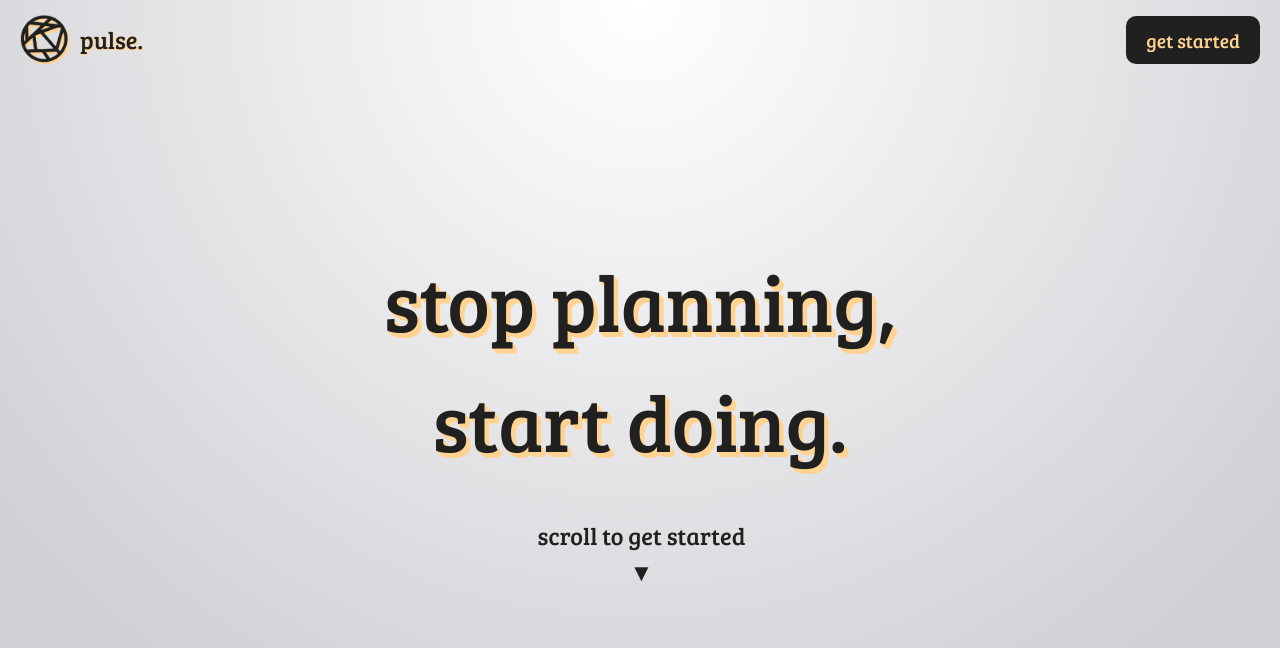
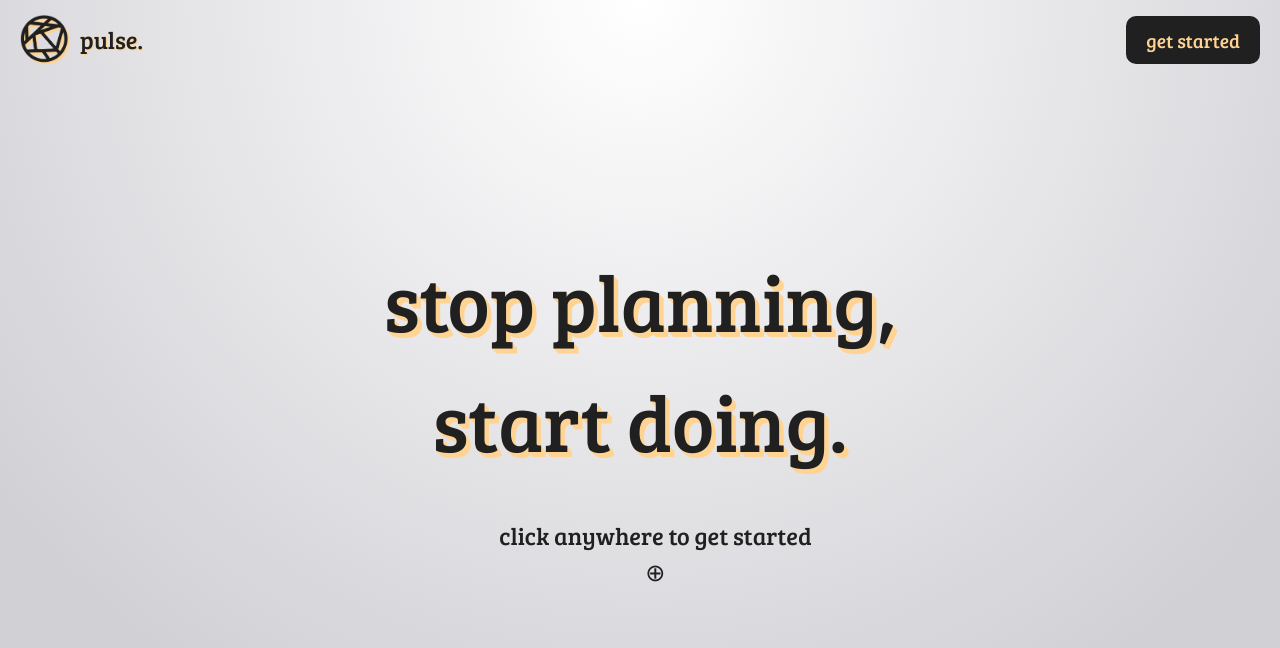
Before and after one commit to pratyushV-l/pulse, a Next.js app: page / in a window 1280 px wide. Shown: the top 648 px of the page. Built offline with nearby package versions, Linux system fonts and the light colour scheme.

Commit message:
done for now

```diff
--- a/app/globals.css
+++ b/app/globals.css
@@ -19,9 +19,10 @@
 body, html {
   color: var(--foreground);
   background: var(--background);
+  height: 100%;
   font-family: Arial, Helvetica, sans-serif;
   overflow-x: hidden;
-  overflow-y: hidden;
+  overflow-y: auto;
 }
 
 
@@ -47,6 +48,7 @@ body, html {
   background-image: -moz-radial-gradient(top, circle cover, #ffffff 0%, #d0d0d5 80%);
   background-image: -o-radial-gradient(top, circle cover, #ffffff 0%, #d0d0d5 80%);
   background-image: radial-gradient(top, circle cover, #ffffff 0%, #d0d0d5 80%);
+  overflow: auto;
 }
 
 .logotext {
@@ -74,7 +76,7 @@ body, html {
   color: #202020;
   position: absolute;
   top: 65%;
-  left: 42.0%;
+  left: 39.0%;
   text-align: center;
   animation: bob 2s infinite;
 }
--- a/app/page.tsx
+++ b/app/page.tsx
@@ -1,9 +1,23 @@
 "use client";
 
+import { useEffect } from "react";
+import { useRouter } from "next/navigation";
 import Image from "next/image";
-//import { useEffect, useRef } from "react";
 
 export default function Home() {
+  const router = useRouter();
+
+  useEffect(() => {
+    const handleClick = () => {
+        router.push("/newpage");
+    };
+
+    window.addEventListener("mousedown", handleClick);
+    return () => {
+      window.removeEventListener("mousedown", handleClick);
+    };
+  }, [router]);
+
   return (
     <div className="background" style={{ position: "relative", width: "100%", height: "100vh"}}>
       <div style={{ display: "flex", justifyContent: "space-between", alignItems: "center", position: "absolute", width: "100%", height: "10%", zIndex: 1, padding: "0 20px" }}>
@@ -15,7 +29,10 @@ export default function Home() {
       </div>
       <div style={{ position: "relative", zIndex: 2, width: "100%", height: "100%", display: "flex", flexDirection: "column", justifyContent: "center", alignItems: "center" }}>
         <h1 className="title" style={{transform: "translate(-50%, -50%)", zIndex: 2}}>stop planning, <br/> start doing.</h1>
-        <div style={{ zIndex: 2 }} className="startscroll">scroll to get started <br/> ▼</div>
+        <div style={{ zIndex: 2, display: 'flex', flexDirection: 'column' }} className="startscroll">
+          <div>click anywhere to get started</div>
+          <div>⊕</div>
+        </div>
       </div>
     </div>
   );
```
